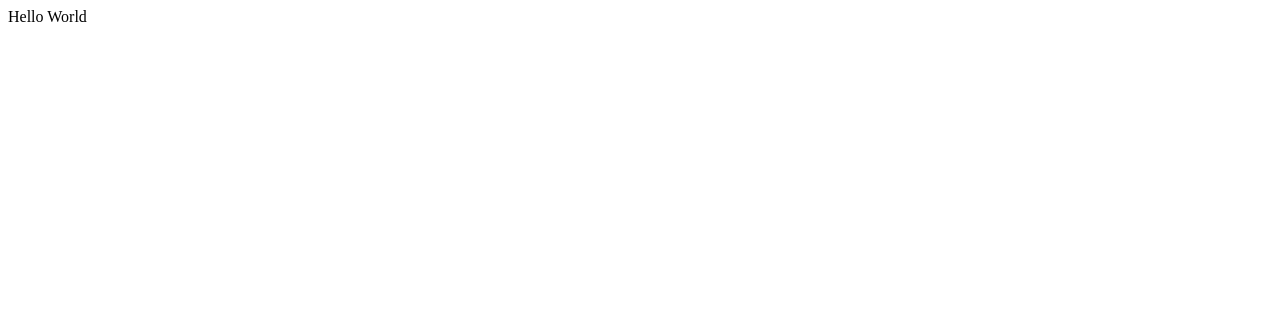
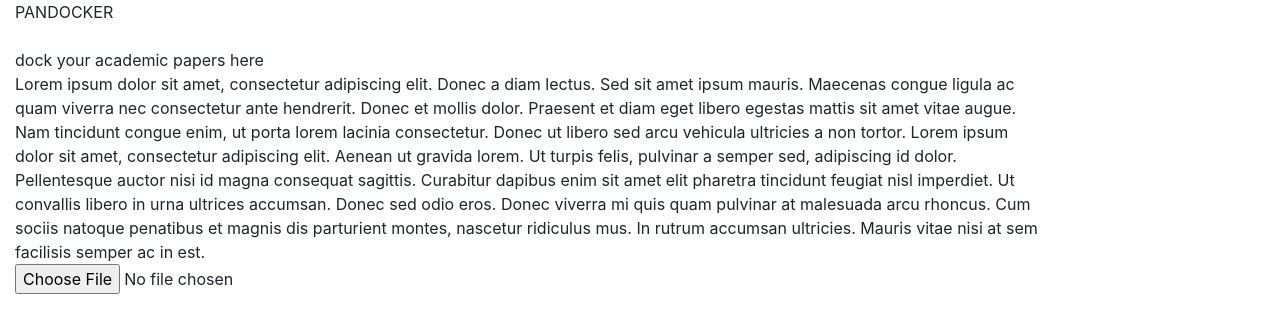
Before and after one commit to anastasia/pandocker, a website: page public/index.html in a window 1280 px wide. Drawn offline with nearby package versions, Linux system fonts and the light colour scheme.

Commit message:
update - index with boilerplate code

```diff
--- a/public/index.html
+++ b/public/index.html
@@ -2,9 +2,32 @@
 <html>
 <head>
   <meta charset=utf-8>
-  <title>Simple Express Static Server</title>
+  <title>Pandocker - dock your academic papers here</title>
+  <link rel="stylesheet" href="lib/bootstrap/dist/css/bootstrap.min.css">
+  <link rel="stylesheet" href="main.css">
 </head>
 <body>
-  Hello World
+  <!-- MAIN CONTINER -->
+  <div class="pd-main col-lg-10">
+    <!-- TITLE -->
+    <div class="pd-title">
+      <div class="pd-title-main">PANDOCKER</div>
+      <br>
+      <div class="pd-title-subtext">dock your academic papers here</div>
+    </div>
+    <!-- DESCRIPTION -->
+    <div class="pd-description">
+      Lorem ipsum dolor sit amet, consectetur adipiscing elit. Donec a diam lectus. Sed sit amet ipsum mauris. Maecenas congue ligula ac quam viverra nec consectetur ante hendrerit. Donec et mollis dolor. Praesent et diam eget libero egestas mattis sit amet vitae augue. Nam tincidunt congue enim, ut porta lorem lacinia consectetur. Donec ut libero sed arcu vehicula ultricies a non tortor. Lorem ipsum dolor sit amet, consectetur adipiscing elit. Aenean ut gravida lorem. Ut turpis felis, pulvinar a semper sed, adipiscing id dolor. Pellentesque auctor nisi id magna consequat sagittis. Curabitur dapibus enim sit amet elit pharetra tincidunt feugiat nisl imperdiet. Ut convallis libero in urna ultrices accumsan. Donec sed odio eros. Donec viverra mi quis quam pulvinar at malesuada arcu rhoncus. Cum sociis natoque penatibus et magnis dis parturient montes, nascetur ridiculus mus. In rutrum accumsan ultricies. Mauris vitae nisi at sem facilisis semper ac in est.
+    </div>
+    <!-- INPUT -->
+    <div class="pd-input">
+      <input type="file" name="somename" size="chars">
+    </div>
+    <!-- FILE-OPTIONS -->
+    <div class="pd-file-options"></div>
+  </div>
+
 </body>
+  <script src='lib/angular/angular.min.js'></script>
+  <script src='app.js'></script>
 </html>
```
